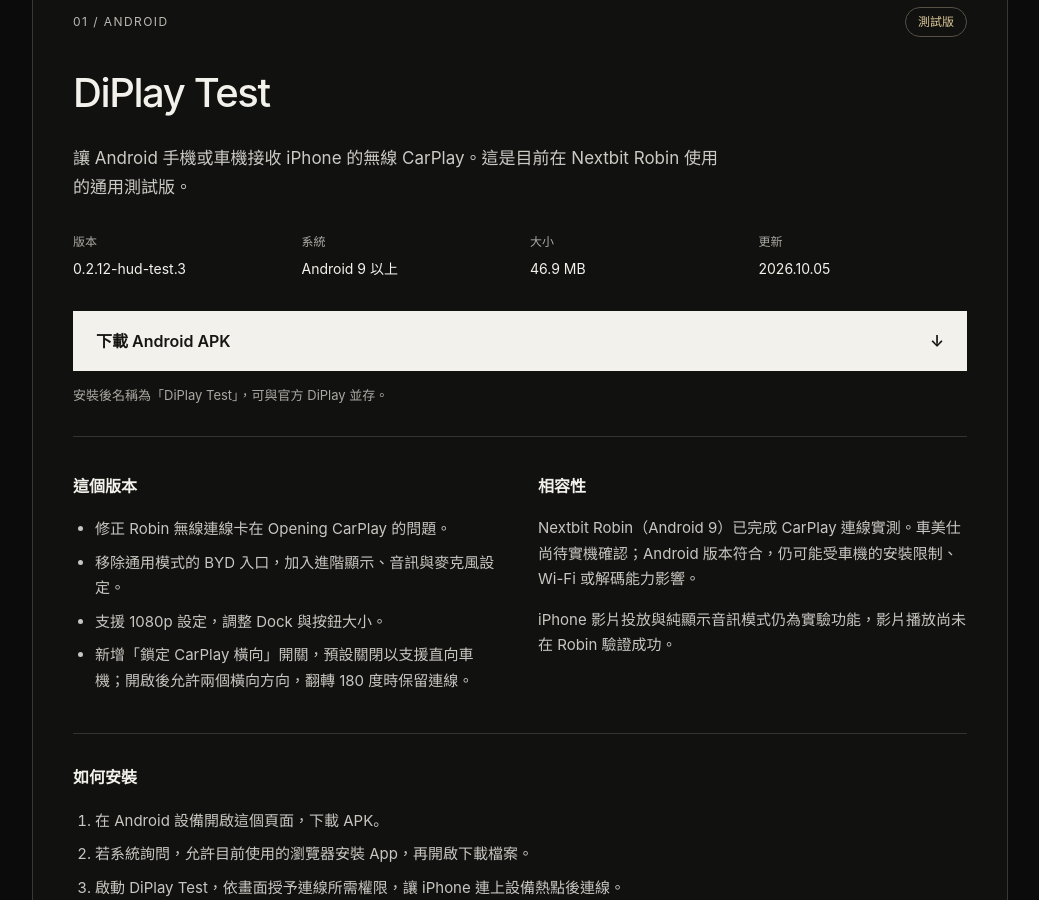
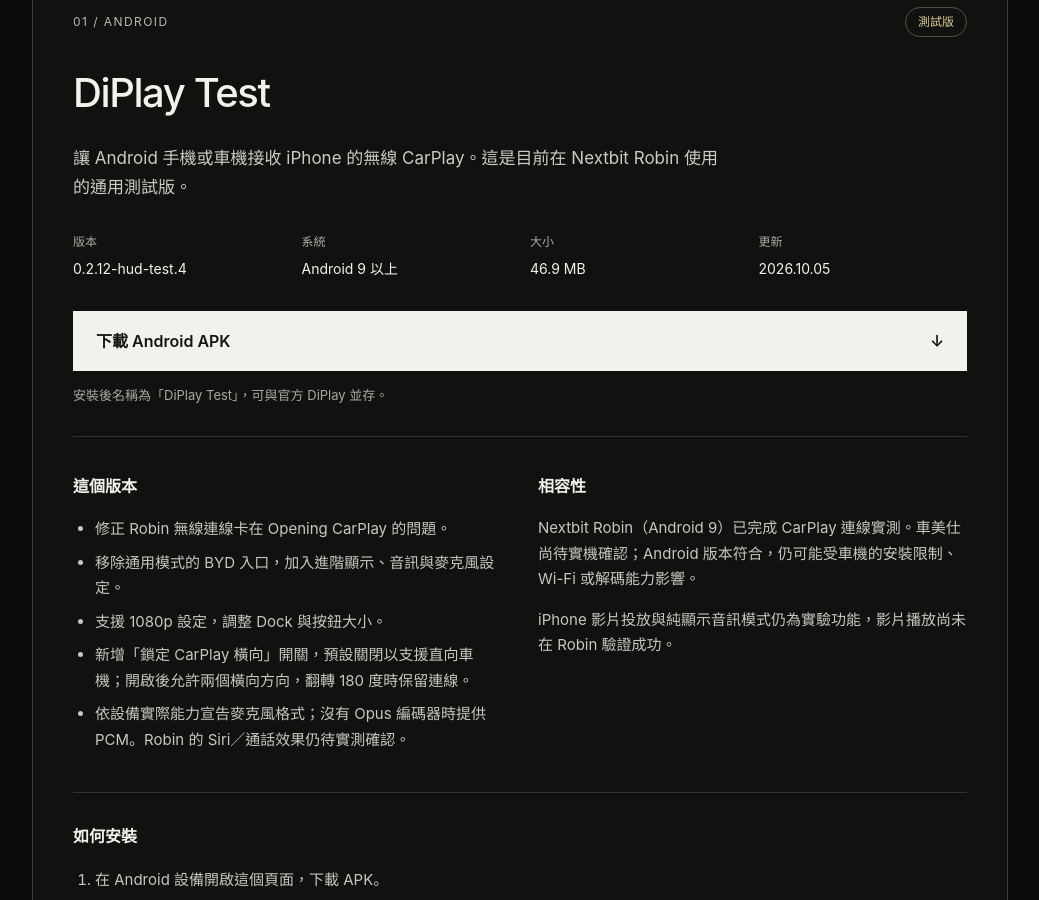
Before and after one commit to lancer1234/lancer1234.github.io, a Jekyll site: the page app/index.html, which Jekyll copies as it is, in a window 1280 px wide and 900 px high, scrolled down 432 px. Shown: the whole window, without its empty margins (120-1159 px from the left). Built offline with Jekyll 4.4.1, drawn with Linux system fonts in a browser that asks for light colours.

Commit message:
Update test build with microphone codec capability detection

```diff
--- a/app/index.html
+++ b/app/index.html
@@ -15,12 +15,12 @@
 <div class="release-top"><span class="eyebrow">01 / ANDROID</span><span class="badge">測試版</span></div>
 <h2 id="app-title">DiPlay Test</h2>
 <p class="description">讓 Android 手機或車機接收 iPhone 的無線 CarPlay。這是目前在 Nextbit Robin 使用的通用測試版。</p>
-<dl class="metadata"><div><dt>版本</dt><dd>0.2.12-hud-test.3</dd></div><div><dt>系統</dt><dd>Android 9 以上</dd></div><div><dt>大小</dt><dd>46.9 MB</dd></div><div><dt>更新</dt><dd>2026.10.05</dd></div></dl>
-<a class="download" href="/app/downloads/DiPlay-0.2.12-generic-settings-20261005.apk" download>下載 Android APK <span aria-hidden="true">↓</span></a>
+<dl class="metadata"><div><dt>版本</dt><dd>0.2.12-hud-test.4</dd></div><div><dt>系統</dt><dd>Android 9 以上</dd></div><div><dt>大小</dt><dd>46.9 MB</dd></div><div><dt>更新</dt><dd>2026.10.05</dd></div></dl>
+<a class="download" href="/app/downloads/DiPlay-0.2.12-generic-microphone-20261005.apk" download>下載 Android APK <span aria-hidden="true">↓</span></a>
 <p class="caption">安裝後名稱為「DiPlay Test」，可與官方 DiPlay 並存。</p>
-<div class="notes"><section><h3>這個版本</h3><ul><li>修正 Robin 無線連線卡在 Opening CarPlay 的問題。</li><li>移除通用模式的 BYD 入口，加入進階顯示、音訊與麥克風設定。</li><li>支援 1080p 設定，調整 Dock 與按鈕大小。</li><li>新增「鎖定 CarPlay 橫向」開關，預設關閉以支援直向車機；開啟後允許兩個橫向方向，翻轉 180 度時保留連線。</li></ul></section><section><h3>相容性</h3><p>Nextbit Robin（Android 9）已完成 CarPlay 連線實測。車美仕尚待實機確認；Android 版本符合，仍可能受車機的安裝限制、Wi-Fi 或解碼能力影響。</p><p>iPhone 影片投放與純顯示音訊模式仍為實驗功能，影片播放尚未在 Robin 驗證成功。</p></section></div>
+<div class="notes"><section><h3>這個版本</h3><ul><li>修正 Robin 無線連線卡在 Opening CarPlay 的問題。</li><li>移除通用模式的 BYD 入口，加入進階顯示、音訊與麥克風設定。</li><li>支援 1080p 設定，調整 Dock 與按鈕大小。</li><li>新增「鎖定 CarPlay 橫向」開關，預設關閉以支援直向車機；開啟後允許兩個橫向方向，翻轉 180 度時保留連線。</li><li>依設備實際能力宣告麥克風格式；沒有 Opus 編碼器時提供 PCM。Robin 的 Siri／通話效果仍待實測確認。</li></ul></section><section><h3>相容性</h3><p>Nextbit Robin（Android 9）已完成 CarPlay 連線實測。車美仕尚待實機確認；Android 版本符合，仍可能受車機的安裝限制、Wi-Fi 或解碼能力影響。</p><p>iPhone 影片投放與純顯示音訊模式仍為實驗功能，影片播放尚未在 Robin 驗證成功。</p></section></div>
 <section class="install"><h3>如何安裝</h3><ol><li>在 Android 設備開啟這個頁面，下載 APK。</li><li>若系統詢問，允許目前使用的瀏覽器安裝 App，再開啟下載檔案。</li><li>啟動 DiPlay Test，依畫面授予連線所需權限，讓 iPhone 連上設備熱點後連線。</li></ol></section>
-<details><summary>檔案校驗</summary><p>SHA-256</p><code>c071d56320f14b3481e389c8e5e5f8079ad04841ae7c09ce56b2cb9bc95eb010</code><p><a href="/app/downloads/DiPlay-0.2.12-generic-settings-20261005.apk.sha256" download>下載校驗檔</a></p></details>
+<details><summary>檔案校驗</summary><p>SHA-256</p><code>251b3c83ae1d4126606ff34f80bc7560a62a240f9988a011e755b6cd0d1aa802</code><p><a href="/app/downloads/DiPlay-0.2.12-generic-microphone-20261005.apk.sha256" download>下載校驗檔</a></p></details>
 </article>
 <p class="page-note">此頁未列在網站導覽；持有網址的人仍可存取。</p>
 </main>
```
Also changed, not shown: 3 other files.
